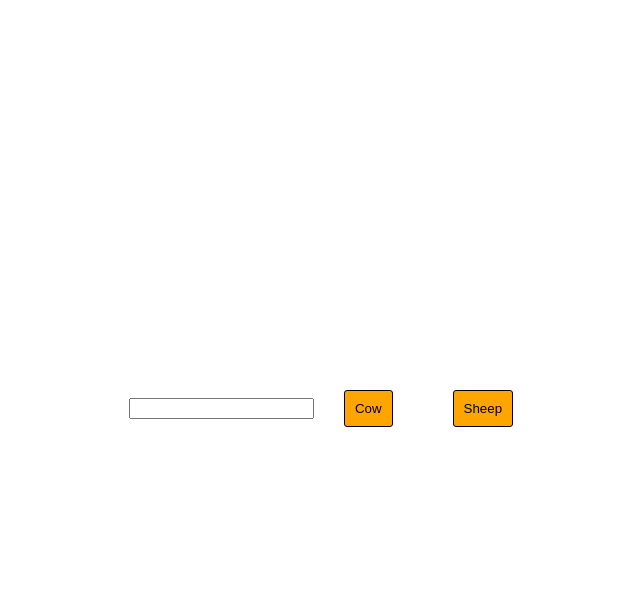
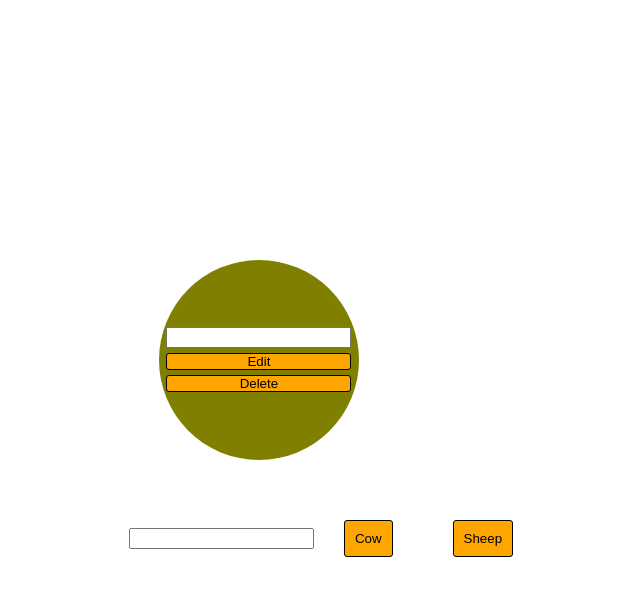
Before and after one commit to igoris12/react-corse, a React (Create React App) app: page / in a window 1280 px wide. Both pictures are taken after a click on the button "Cow". Shown: the top 596 px of the page, without its empty margins (304-944 px from the left). Built offline with nearby package versions, Linux system fonts and the light colour scheme.

Commit message:
local storege and bug fix

```diff
--- a/src/Componets/Animal.jsx
+++ b/src/Componets/Animal.jsx
@@ -1,10 +1,29 @@
 import React, { Component } from 'react';
 
 export class Animal extends Component {
+  constructor() {
+    super();
+    this.state = {
+      editInput: '',
+    };
+  }
   render() {
     return (
-      <div className="animal">
-        <span>colro</span>
+      <div
+        className="animal"
+        style={{
+          backgroundColor: this.props.color,
+          borderRadius: this.props.animal == 'cow' ? '50%' : '5px',
+        }}
+      >
+        <div>
+          <span>{this.props.color}</span>
+        </div>
+        <div className="insideForm">
+          <input type="text" />
+          <button className="but">Edit</button>
+          <button className="but">Delete</button>
+        </div>
       </div>
     );
   }
--- a/src/Componets/App.jsx
+++ b/src/Componets/App.jsx
@@ -1,5 +1,6 @@
 import React from 'react';
 import Animal from './Animal';
+import getId from '../Shared/getId';
 
 class App extends React.Component {
   constructor() {
@@ -10,26 +11,37 @@ class App extends React.Component {
     };
   }
 
+  addAnimal = (a) => {
+    const animal = { id: getId(), color: this.state.input, animal: a };
+    const animals = this.state.animals.slice();
+    animals.push(animal);
+    this.setState({
+      animals: animals,
+    });
+    localStorage.setItem('allAnimals', JSON.stringify(animals));
+  };
+
   inputHandler = (e) => {
     this.setState({
       input: e.target.value,
     });
   };
 
-  addAnimal = (a) => {
-    const animal = { color: this.state.input, animal: a };
-    const animals = this.state.animals;
-    animals.push(animal);
-    this.setState = {
+  componentDidMount() {
+    const animals = JSON.parse(localStorage.getItem('allAnimals'));
+    if (null == animals) {
+      return;
+    }
+    this.setState({
       animals: animals,
-    };
-  };
+    });
+  }
 
   render() {
     return (
       <>
-        {this.state.animals.map((e) => (
-          <Animal />
+        {this.state.animals.map((a) => (
+          <Animal key={a.id} color={a.color} animal={a.animal} />
         ))}
         <input
           type="text"
--- /dev/null
+++ b/src/Shared/getId.jsx
@@ -0,0 +1,13 @@
+import React from 'react';
+
+function getId() {
+  let id = localStorage.getItem('ids');
+  if (null === id) {
+    id = 0;
+  }
+  id++;
+  localStorage.setItem('ids', id);
+  return id;
+}
+
+export default getId;
--- a/src/index.scss
+++ b/src/index.scss
@@ -14,17 +14,28 @@ body {
 }
 
 .animal {
-  margin: 10px;
+  margin: 30px;
   background-color: olive;
   width: 200px;
   height: 200px;
   border-radius: 50%;
   display: flex;
+  flex-direction: column;
   align-items: center;
   justify-content: center;
+
   span {
     font-size: 25px;
     font-weight: bold;
+  }
+  .insideForm {
+    display: flex;
+    flex-direction: column;
+    gap: 5px;
+    .but {
+      margin: 0;
+      padding: 0;
+    }
   }
 }
 
```
